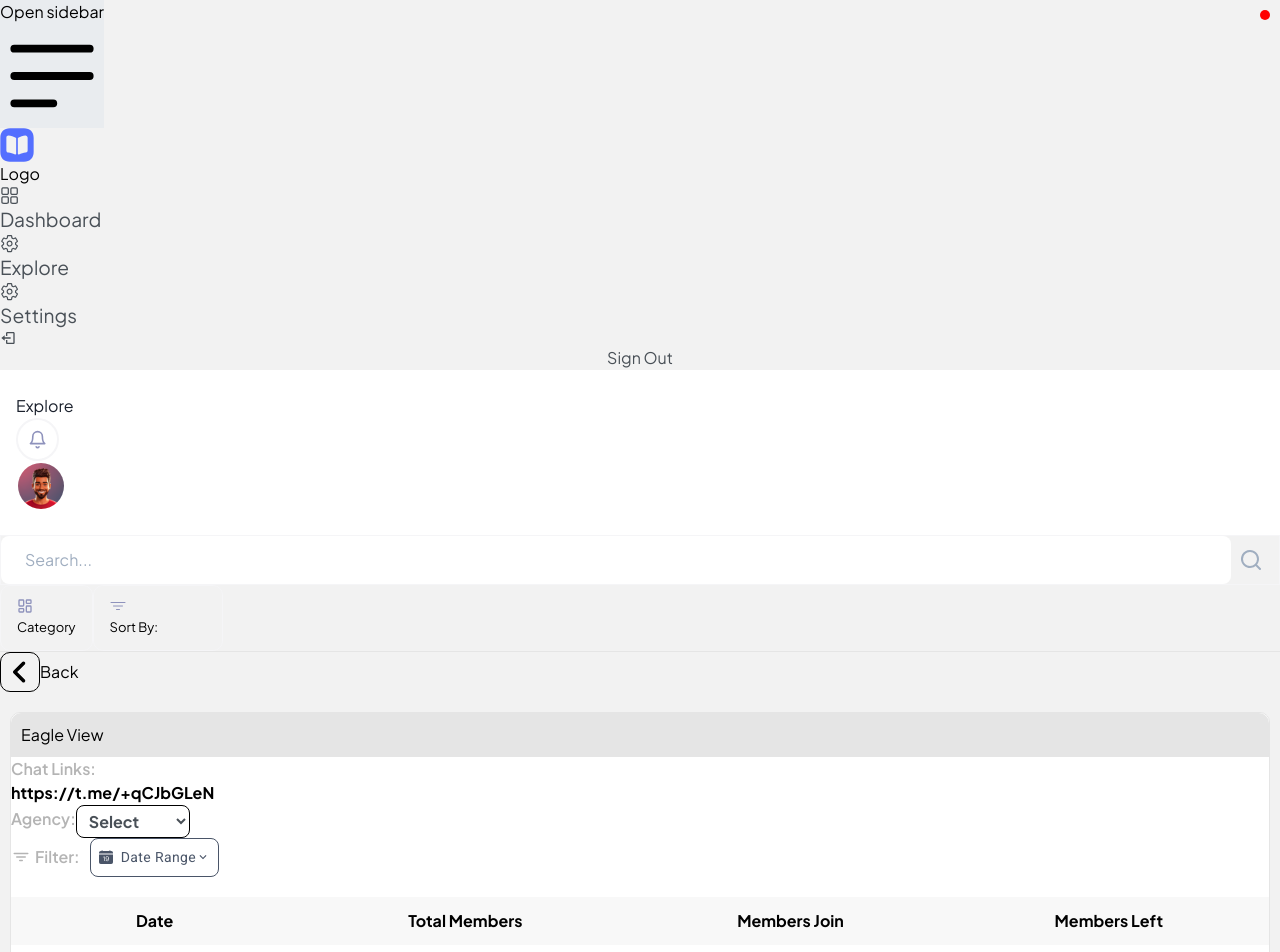
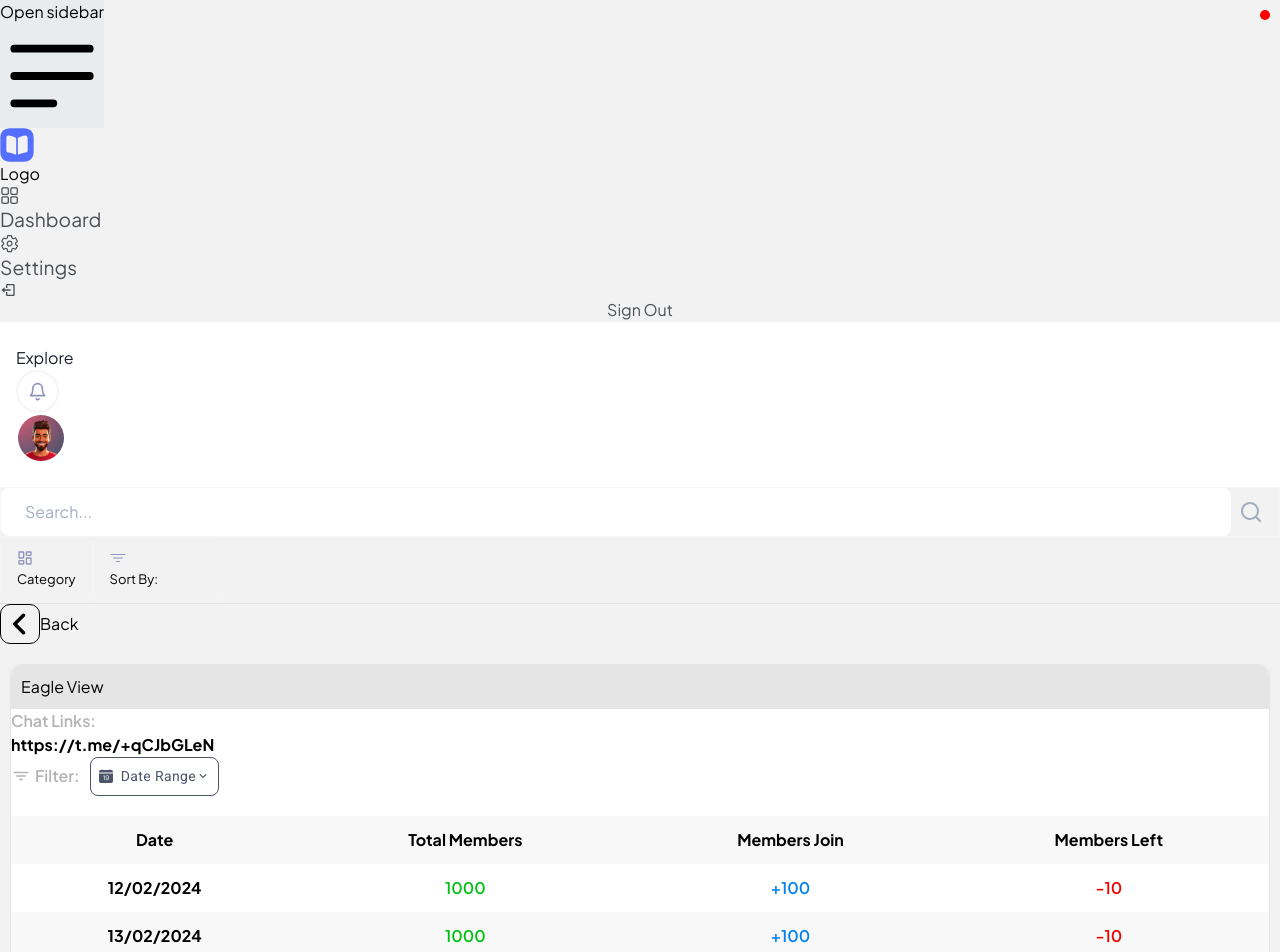
Before and after one commit to eesheesingh/Zestify-Dashboard-React, a React (Vite) app: page /explore in a window 1280 px wide. Shown: the top 952 px of the page. Built offline with nearby package versions, Linux system fonts and the light colour scheme.

Commit message:
Fix for the Date Range Picker on Dashboard.jsx

```diff
--- a/src/components/Dashboard/Dashboard.jsx
+++ b/src/components/Dashboard/Dashboard.jsx
@@ -9,68 +9,57 @@ import profileImage from "../../assets/an-avatar-of-a-brown-guy-looking-at-you-w
 import { DateRangePicker } from "react-date-range";
 import "react-date-range/dist/styles.css";
 import "react-date-range/dist/theme/default.css";
-import { addDays } from "date-fns";
 import "react-date-range/dist/styles.css";
 import "react-date-range/dist/theme/default.css";
 import Button from "@mui/material/Button";
 import Popover from "@mui/material/Popover";
 import { BsCalendarDateFill } from "react-icons/bs";
 import { MdKeyboardArrowDown } from "react-icons/md";
-import { useNavigate } from "react-router-dom";
+// import { useNavigate } from "react-router-dom";
 import NotificationPopup from "../NotificationPop/NotificationPopup";
-
-const CustomButton = ({ onClick }) => {
-  return (
-    <Button
-      onClick={onClick}
-      style={{
-        backgroundColor: "transparent",
-        color: "#4a5568",
-        border: "1px solid #4a5568",
-        borderRadius: "8px",
-      }}
-    >
-      <BsCalendarDateFill />
-      <span style={{ marginLeft: "0.5rem", textTransform: "none" }}>
-        Date Range
-      </span>
-      <MdKeyboardArrowDown />
-    </Button>
-  );
-};
 
 const Dashboard = ({ chatMembers }) => {
   const [hasNotification, setHasNotification] = useState(true);
-  const [state, setState] = useState([
-    {
-      startDate: new Date(),
-      endDate: addDays(new Date(), 7),
-      key: "selection",
-    },
-  ]);
   const [searchQuery, setSearchQuery] = useState("");
   const [anchorEl, setAnchorEl] = useState(null);
   const [notificationOpen, setNotificationOpen] = useState(false); // State to manage notification popup visibility
-  const navigate = useNavigate();
+  const [linkDateRanges, setLinkDateRanges] = useState({});
 
-  const handleSelect = (ranges) => {
-    console.log(ranges); // { selection: { startDate, endDate } }
-    setState([ranges.selection]);
-    setAnchorEl(null); // Close the popover after selecting the date range
+  const handleSelect = (linkId, ranges) => {
+    setLinkDateRanges((prevState) => ({
+      ...prevState,
+      [linkId]: ranges.selection,
+    }));
   };
 
-  const handleClick = (event) => {
+  const handleClick = (event, linkId) => {
     setAnchorEl(event.currentTarget);
-    setNotificationOpen(true); // Open notification popup
-    navigate("/explore");
+    // Update the linkId in the state
+    setLinkDateRanges((prevState) => ({
+      ...prevState,
+      [linkId]: prevState[linkId]
+        ? null
+        : { startDate: new Date(), endDate: new Date() },
+    }));
   };
+
+  const open = Boolean(anchorEl);
 
   const handleClose = () => {
     setAnchorEl(null);
     setNotificationOpen(false); // Close notification popup
   };
 
-  const open = Boolean(anchorEl);
+  const filterMembersByDateRange = (members, dateRange) => {
+    if (!dateRange || !members) return [];
+
+    const { startDate, endDate } = dateRange;
+    return members.filter((member) => {
+      const joinedAt = new Date(member.joinedAt);
+      const leftAt = member.leftAt ? new Date(member.leftAt) : null;
+      return joinedAt <= endDate && (!leftAt || leftAt >= startDate);
+    });
+  };
 
   const getChannelsDetailsByDateRange = () => {
     // Function to filter channels based on the search query
@@ -181,9 +170,7 @@ const Dashboard = ({ chatMembers }) => {
           {getChannelsDetailsByDateRange().map((channel, index) => (
             <div className="my-8" key={index}>
               <div key={index} className="channel-heading">
-                <h3 className="text-xl font-semibold">
-                  {channel.channelName}
-                </h3>
+                <h3 className="text-xl font-semibold">{channel.channelName}</h3>
               </div>
               <table className="table-list">
                 <thead>
@@ -217,7 +204,12 @@ const Dashboard = ({ chatMembers }) => {
                       <ul className="agency-dropdown-container">
                         {channel.linkDetails.map((link, linkIndex) => (
                           <li className="mt-4" key={linkIndex}>
-                            <input style={{padding: "0.6rem 0 0.3rem 0"}} className="shadow appearance-none border rounded w-full text-gray-700 leading-tight focus:outline-none focus:shadow-outline" type="text" placeholder="enter" />
+                            <input
+                              style={{ padding: "0.6rem 0 0.3rem 0" }}
+                              className="shadow appearance-none border rounded w-full text-gray-700 leading-tight focus:outline-none focus:shadow-outline"
+                              type="text"
+                              placeholder="enter"
+                            />
                           </li>
                         ))}
                       </ul>
@@ -252,10 +244,33 @@ const Dashboard = ({ chatMembers }) => {
                     <td>
                       {channel.linkDetails.map((link, linkIndex) => (
                         <ul key={linkIndex}>
-                          <div style={{height: "2rem"}} className="mt-4">
-                          <CustomButton onClick={handleClick} />
+                          <div style={{ height: "2rem" }} className="mt-4">
+                            <Button
+                              onClick={(event) =>
+                                handleClick(event, link.chatLink)
+                              }
+                              style={{
+                                backgroundColor: "transparent",
+                                color: "#4a5568",
+                                border: "1px solid #4a5568",
+                                borderRadius: "8px",
+                              }}
+                            >
+                              <BsCalendarDateFill />
+                              <span
+                                style={{
+                                  marginLeft: "0.5rem",
+                                  textTransform: "none",
+                                }}
+                              >
+                                Date Range
+                              </span>
+                              <MdKeyboardArrowDown />
+                            </Button>
                             <Popover
-                            open={open}
+                              open={
+                                open && Boolean(linkDateRanges[link.chatLink])
+                              }
                               anchorEl={anchorEl}
                               onClose={handleClose}
                               anchorOrigin={{
@@ -268,11 +283,19 @@ const Dashboard = ({ chatMembers }) => {
                               }}
                             >
                               <DateRangePicker
-                              onChange={handleSelect}
+                                onChange={(range) =>
+                                  handleSelect(link.chatLink, range)
+                                }
                                 showSelectionPreview={true}
                                 moveRangeOnFirstSelection={false}
                                 months={1}
-                              ranges={state}
+                                ranges={[
+                                  linkDateRanges[link.chatLink] || {
+                                    startDate: new Date(),
+                                    endDate: new Date(),
+                                    key: "selection",
+                                  },
+                                ]}
                                 direction="horizontal"
                               />
                             </Popover>
--- a/src/components/Explore/Explore.jsx
+++ b/src/components/Explore/Explore.jsx
@@ -15,31 +15,10 @@ import profileImage from "../../assets/an-avatar-of-a-brown-guy-looking-at-you-w
 import { useNavigate } from "react-router-dom";
 import NotificationPopup from "../NotificationPop/NotificationPopup";
 
-const CustomButton = ({ onClick }) => {
-  return (
-    <Button
-      onClick={onClick}
-      style={{
-        backgroundColor: "transparent",
-        color: "#4a5568",
-        border: "1px solid #4a5568",
-        borderRadius: "8px",
-      }}
-    >
-      <BsCalendarDateFill />
-      <span style={{ marginLeft: "0.5rem", textTransform: "none" }}>
-        Date Range
-      </span>
-      <MdKeyboardArrowDown />
-    </Button>
-  );
-};
-
 const Explore = () => {
   const navigate = useNavigate();
   const [hasNotification, setHasNotification] = useState(true);
   const [showNotificationPopup, setShowNotificationPopup] = useState(false);
-
 
   const handleNotificationClick = () => {
     setHasNotification(false);
@@ -57,8 +36,6 @@ const Explore = () => {
       key: "selection",
     },
   ]);
-
-
 
   const [anchorEl, setAnchorEl] = useState(null);
 
@@ -112,7 +89,10 @@ const Explore = () => {
             )}
           </div>
 
-      <div className="profile-image-container" style={{cursor:"pointer"}}>
+          <div
+            className="profile-image-container"
+            style={{ cursor: "pointer" }}
+          >
             {/* Circular Profile Image with click event */}
             <img
               src={profileImage}
@@ -170,7 +150,11 @@ const Explore = () => {
 
       {/* Back Button */}
       <div className="back-button flex items-center text-2xl font-bold p-6">
-        <button style={{display:"flex", alignItems:"center"}} onClick={() => navigate("/")}><FaAngleLeft />
+        <button
+          style={{ display: "flex", alignItems: "center" }}
+          onClick={() => navigate("/")}
+        >
+          <FaAngleLeft />
           <span className="ml-1">Back</span>
         </button>
       </div>
@@ -182,21 +166,8 @@ const Explore = () => {
         </div>
         <div className="channelOptions flex place-content-between pt-5 px-6">
           <div className="chatLinks flex">
-            <h3 className="mr-2 channel-heads">Chat Links:</h3> <p>https://t.me/+qCJbGLeN</p>
-          </div>
-
-          <div className="AgencyOptions flex text-neutral-600">
-            <h3 className="mr-2 channel-heads ">Agency:</h3>
-            <p>
-              <select className="agency-dropdown" defaultValue="">
-                <option value="" disabled>
-                  Select
-                </option>
-                <option value="Agency A">Agency A</option>
-                <option value="Agency B">Agency B</option>
-                <option value="Agency C">Agency C</option>
-              </select>
-            </p>
+            <h3 className="mr-2 channel-heads">Chat Links:</h3>{" "}
+            <p>https://t.me/+qCJbGLeN</p>
           </div>
           <div className="filterOptions flex">
             <div className="filterIcon channel-heads mr-2">
@@ -204,7 +175,21 @@ const Explore = () => {
               Filter:
             </div>
             <div className="date-range px-1">
-                      <CustomButton onClick={handleClick} />
+              <Button
+                onClick={handleClick}
+                style={{
+                  backgroundColor: "transparent",
+                  color: "#4a5568",
+                  border: "1px solid #4a5568",
+                  borderRadius: "8px",
+                }}
+              >
+                <BsCalendarDateFill />
+                <span style={{ marginLeft: "0.5rem", textTransform: "none" }}>
+                  Date Range
+                </span>
+                <MdKeyboardArrowDown />
+              </Button>
               <Popover
                 open={open}
                 anchorEl={anchorEl}
--- a/src/components/Sidebar/Sidebar.jsx
+++ b/src/components/Sidebar/Sidebar.jsx
@@ -88,14 +88,6 @@ const Sidebar = () => {
             <span className="text-base font-bold ms-3">Dashboard</span>
           </Link>
         </li>
-            <li>
-              <Link to="/explore"
-                className="menu-item flex items-center px-4 py-3 text-gray-900 rounded-lg hover:bg-gray-200 group"
-              >
-                <IoSettingsOutline className='text-2xl' />
-                <span className="text-base font-bold flex-1 ms-3 whitespace-nowrap">Explore</span>
-              </Link>
-            </li>
         <li>
           <Link to="/setting"
             className={`menu-item flex items-center px-4 py-3 text-gray-900 rounded-lg hover:bg-gray-200 group ${isLinkActive('/setting') ? 'active' : ''}`}
```
Lines whose indentation alone changed are shown as unchanged.
